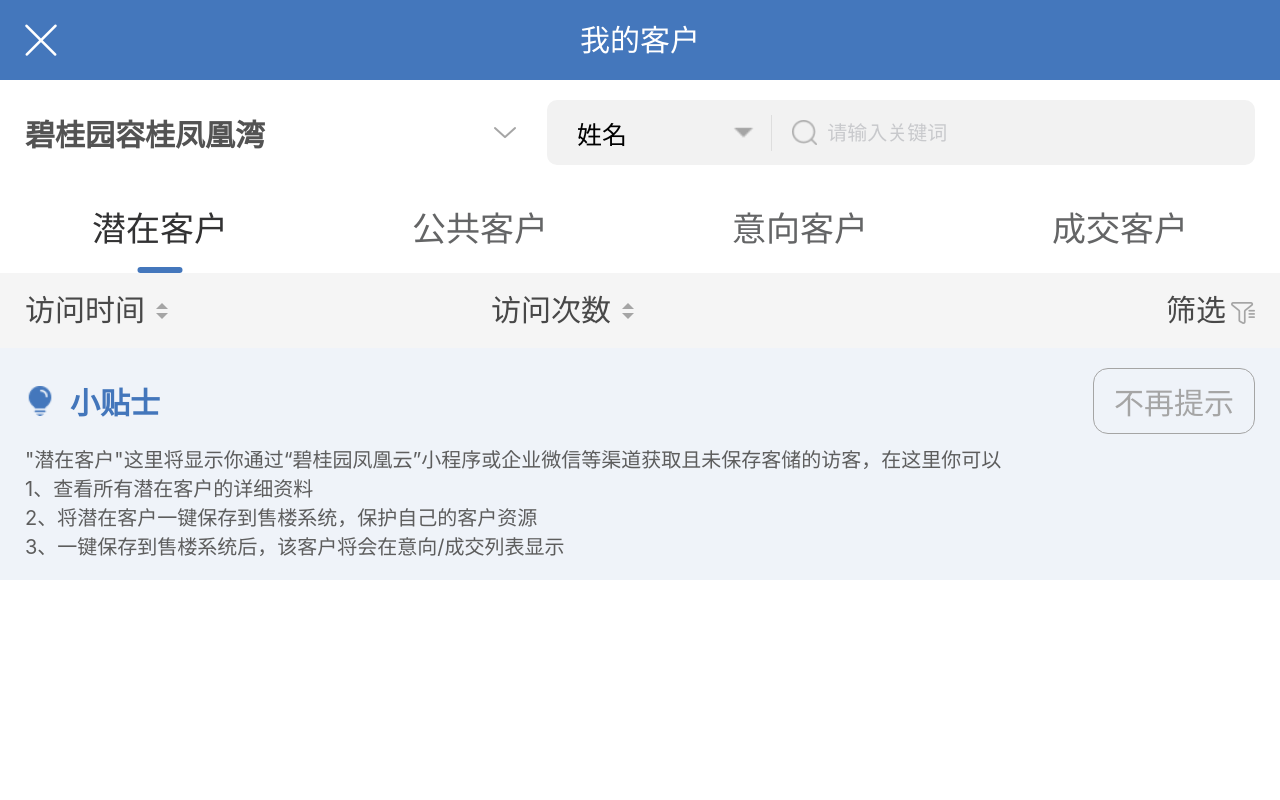
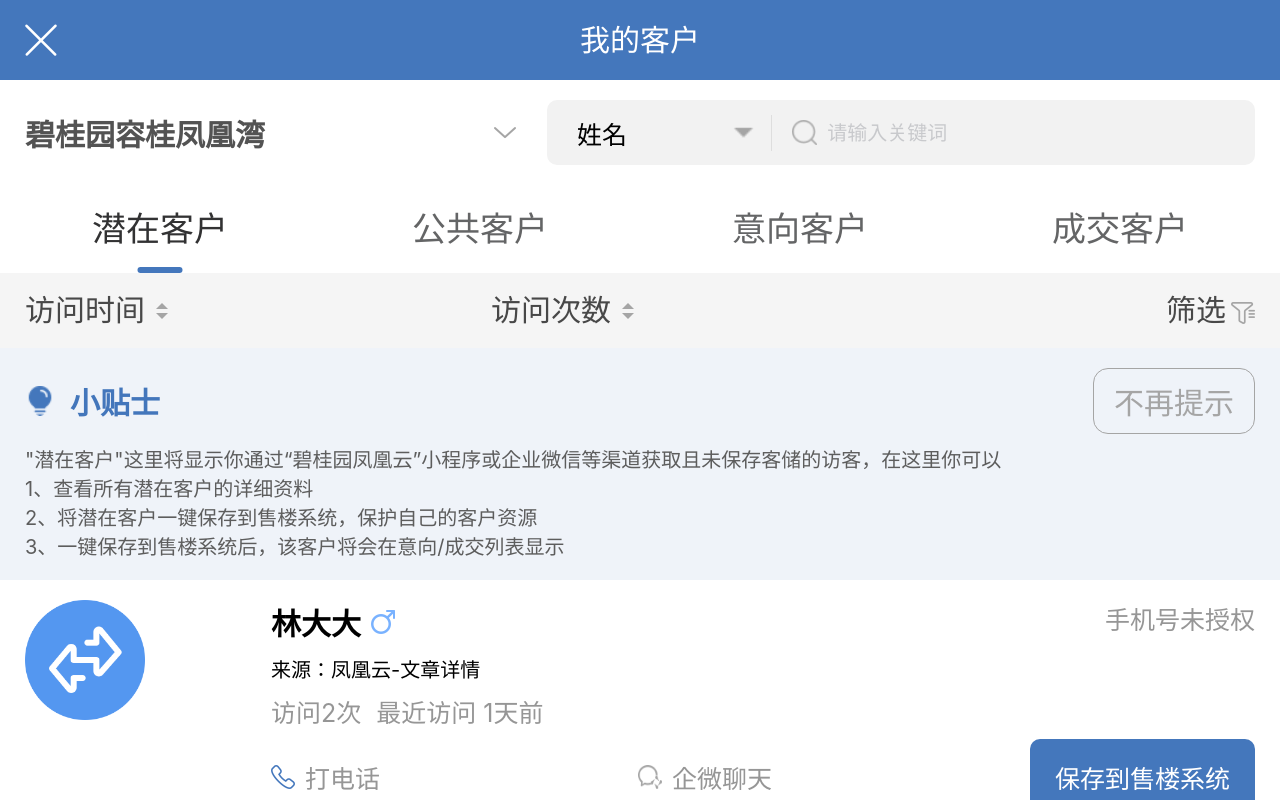
Before and after one commit to hzw-coder/assistant, a Vue app: page /#/customer in a window 1280 px wide. Built offline with nearby package versions, Linux system fonts and the light colour scheme.

Commit message:
潜在客户

```diff
--- a/src/views/Potential/Potential.vue
+++ b/src/views/Potential/Potential.vue
@@ -41,6 +41,156 @@
         </div>
       </div>
     </div>
+    <!-- 列表 -->
+    <div class="listContainer">
+      <van-list
+        v-model="loading"
+        :finished="finished"
+        finished-text="没有更多了"
+        @load="onLoad"
+      >
+        <div class="customerItem">
+          <div class="itemLeft">
+            <!-- 头像 -->
+            <div class="itemImg">
+              <img src="../../assets/images/客户分配进度提醒@2x.png" alt="" />
+            </div>
+          </div>
+          <div class="itemRight">
+            <div class="itemDetail">
+              <div class="info">
+                <div class="name">
+                  <span>林大大</span>
+                  <img src="../../assets/images/男_2@2x.png" alt="" />
+                </div>
+                <div class="from">来源：凤凰云-文章详情</div>
+                <div class="visit">
+                  <span class="visit_times">访问2次</span>
+                  <span class="lately">最近访问 1天前</span>
+                </div>
+              </div>
+              <div class="isAuthorization">手机号未授权</div>
+            </div>
+            <div class="itemOpe">
+              <div class="phone">
+                <img src="../../assets/images/电 话-灰@2x.png" alt="" />
+                <span>打电话</span>
+              </div>
+              <div class="wechat">
+                <img src="../../assets/images/企业微信未绑定@2x.png" alt="" />
+                <span>企微聊天</span>
+              </div>
+              <div class="save">保存到售楼系统</div>
+            </div>
+          </div>
+        </div>
+        <div class="customerItem">
+          <div class="itemLeft">
+            <!-- 头像 -->
+            <div class="itemImg">
+              <img src="../../assets/images/客户分配进度提醒@2x.png" alt="" />
+            </div>
+          </div>
+          <div class="itemRight">
+            <div class="itemDetail">
+              <div class="info">
+                <div class="name">
+                  <span>林大大</span>
+                  <img src="../../assets/images/男_2@2x.png" alt="" />
+                </div>
+                <div class="from">来源：凤凰云-文章详情</div>
+                <div class="visit">
+                  <span class="visit_times">访问2次</span>
+                  <span class="lately">最近访问 1天前</span>
+                </div>
+              </div>
+              <div class="isAuthorization">手机号未授权</div>
+            </div>
+            <div class="itemOpe">
+              <div class="phone">
+                <img src="../../assets/images/电 话-灰@2x.png" alt="" />
+                <span>打电话</span>
+              </div>
+              <div class="wechat">
+                <img src="../../assets/images/企业微信未绑定@2x.png" alt="" />
+                <span>企微聊天</span>
+              </div>
+              <div class="save">保存到售楼系统</div>
+            </div>
+          </div>
+        </div>
+        <div class="customerItem">
+          <div class="itemLeft">
+            <!-- 头像 -->
+            <div class="itemImg">
+              <img src="../../assets/images/客户分配进度提醒@2x.png" alt="" />
+            </div>
+          </div>
+          <div class="itemRight">
+            <div class="itemDetail">
+              <div class="info">
+                <div class="name">
+                  <span>林大大</span>
+                  <img src="../../assets/images/男_2@2x.png" alt="" />
+                </div>
+                <div class="from">来源：凤凰云-文章详情</div>
+                <div class="visit">
+                  <span class="visit_times">访问2次</span>
+                  <span class="lately">最近访问 1天前</span>
+                </div>
+              </div>
+              <div class="isAuthorization">手机号未授权</div>
+            </div>
+            <div class="itemOpe">
+              <div class="phone">
+                <img src="../../assets/images/电 话-灰@2x.png" alt="" />
+                <span>打电话</span>
+              </div>
+              <div class="wechat">
+                <img src="../../assets/images/企业微信未绑定@2x.png" alt="" />
+                <span>企微聊天</span>
+              </div>
+              <div class="save">保存到售楼系统</div>
+            </div>
+          </div>
+        </div>
+        <div class="customerItem">
+          <div class="itemLeft">
+            <!-- 头像 -->
+            <div class="itemImg">
+              <img src="../../assets/images/客户分配进度提醒@2x.png" alt="" />
+            </div>
+          </div>
+          <div class="itemRight">
+            <div class="itemDetail">
+              <div class="info">
+                <div class="name">
+                  <span>林大大</span>
+                  <img src="../../assets/images/男_2@2x.png" alt="" />
+                </div>
+                <div class="from">来源：凤凰云-文章详情</div>
+                <div class="visit">
+                  <span class="visit_times">访问2次</span>
+                  <span class="lately">最近访问 1天前</span>
+                </div>
+              </div>
+              <div class="isAuthorization">手机号未授权</div>
+            </div>
+            <div class="itemOpe">
+              <div class="phone">
+                <img src="../../assets/images/电 话-灰@2x.png" alt="" />
+                <span>打电话</span>
+              </div>
+              <div class="wechat">
+                <img src="../../assets/images/企业微信未绑定@2x.png" alt="" />
+                <span>企微聊天</span>
+              </div>
+              <div class="save">保存到售楼系统</div>
+            </div>
+          </div>
+        </div>
+      </van-list>
+    </div>
   </div>
 </template>
 
@@ -49,7 +199,10 @@
   name: "potential",
 
   data() {
-    return {};
+    return {
+      loading: false,
+      finished: false,
+    };
   },
 
   mounted() {
@@ -58,8 +211,12 @@
   activated() {
     console.log("潜在activated");
   },
-
-  methods: {},
+  methods: {
+    onLoad() {
+      this.loading = false;
+      console.log("onLoad");
+    },
+  },
 };
 </script>
 
@@ -134,5 +291,99 @@
       font-size: 0.2rem;
     }
   }
+  // 列表
+  .listContainer {
+    padding: 0 0.25rem;
+    .customerItem {
+      padding: 0.2rem 0;
+      border-bottom: 0.01rem solid #edecec;
+      display: flex;
+      .itemLeft {
+        flex: 20%;
+        .itemImg {
+          width: 1.2rem;
+          height: 1.2rem;
+          border-radius: 50%;
+          img {
+            width: 100%;
+            height: 100%;
+          }
+        }
+      }
+      .itemRight {
+        flex: 80%;
+        .itemDetail {
+          display: flex;
+          justify-content: space-between;
+          .info {
+            .name {
+              display: flex;
+              align-items: center;
+              span {
+                font-weight: 700;
+                vertical-align: top;
+                font-size: 0.3rem;
+              }
+              img {
+                width: 0.24rem;
+                height: 0.24rem;
+                margin: 0 0.1rem;
+              }
+            }
+            .from {
+              margin: 0.1rem 0;
+              font-size: 0.2rem;
+            }
+            .visit {
+              color: #969696;
+              font-size: 0.25rem;
+              .visit_times {
+                margin-right: 0.15rem;
+              }
+            }
+          }
+          .isAuthorization {
+            color: #969696;
+            font-size: 0.25rem;
+          }
+        }
+        .itemOpe {
+          display: flex;
+          justify-content: space-between;
+          margin-top: 0.1rem;
+          align-items: center;
+          .phone {
+            color: #969696;
+            font-size: 0.25rem;
+            display: flex;
+            align-items: center;
+            img {
+              width: 0.24rem;
+              height: 0.24rem;
+              margin-right: 0.1rem;
+            }
+          }
+          .wechat {
+            color: #969696;
+            font-size: 0.25rem;
+            display: flex;
+            align-items: center;
+            img {
+              width: 0.24rem;
+              height: 0.24rem;
+              margin-right: 0.1rem;
+            }
+          }
+          .save {
+            background-color: #4477bc;
+            color: #fff;
+            padding: 0.2rem 0.25rem;
+            font-size: 0.25rem;
+            border-radius: 0.1rem;
+          }
+        }
+      }
+    }
+  }
 }
 </style>
```
